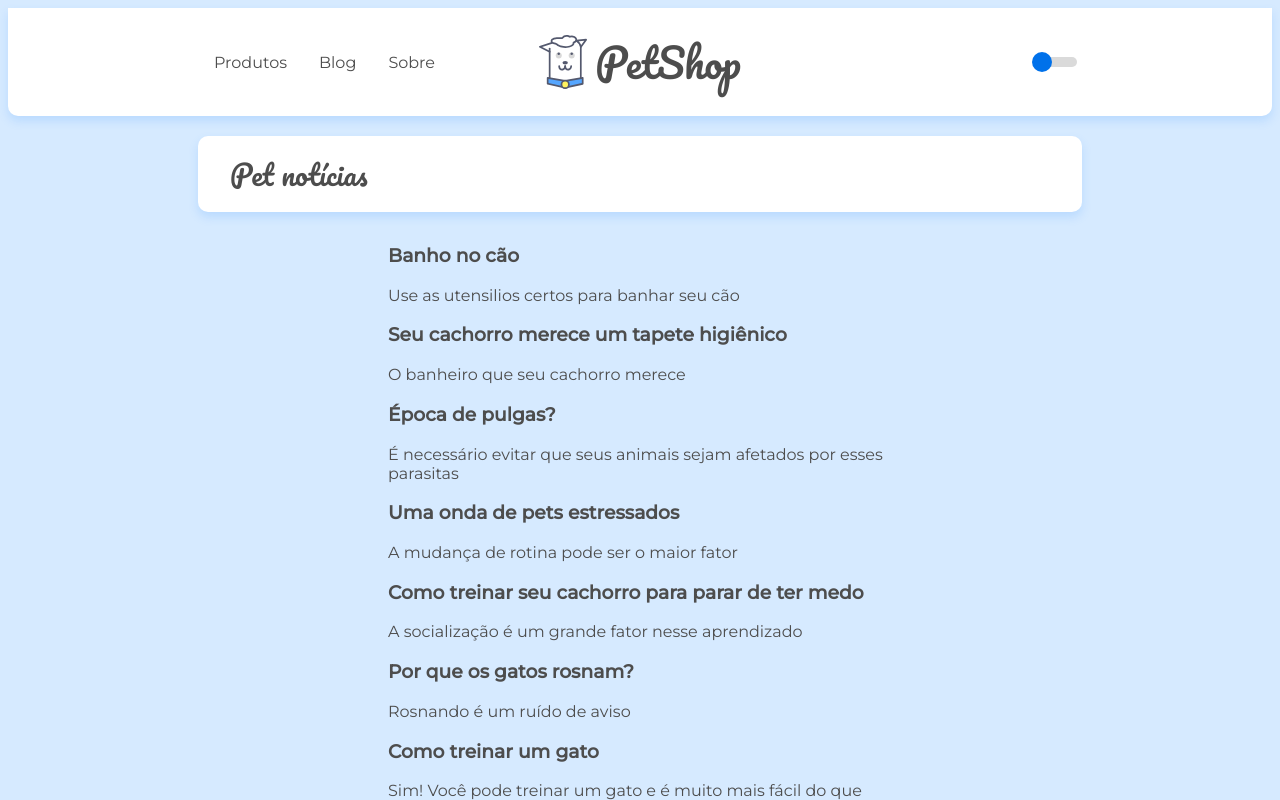
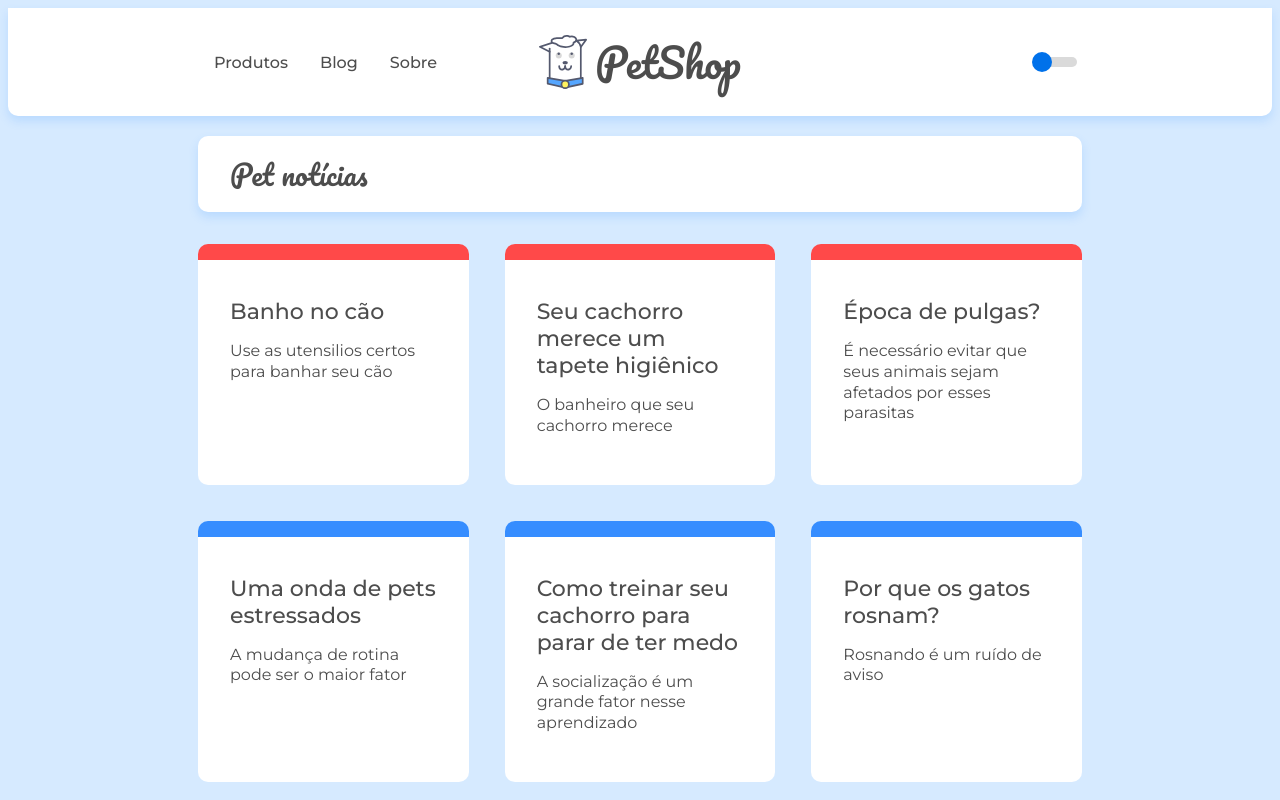
Before and after one commit to devanderson-pires/estudo-react-petshop, a React (Create React App) app: page / in a window 1280 px wide. Shown: the top 800 px of the page. Built offline with nearby package versions, Linux system fonts and the light colour scheme; data requests are answered from the project's data file.

Commit message:
:lipstick: estilizar posts

```diff
--- a/src/components/Header/styles.ts
+++ b/src/components/Header/styles.ts
@@ -118,6 +118,7 @@ export const DesktopMenu = styled.nav`
 
 export const NavLink = styled(Link)`
   display: block;
+  font-weight: 500;
   padding: 1.5rem 0 1.5rem 1.5rem;
   width: 100vw;
 
--- a/src/components/ListaPosts/index.tsx
+++ b/src/components/ListaPosts/index.tsx
@@ -1,6 +1,7 @@
-import React, { useEffect, useState } from 'react';
-import { Link } from 'react-router-dom';
+import React, { useContext, useEffect, useState } from 'react';
+import { ThemeContext } from 'styled-components';
 import { search } from '../../services/api';
+import * as Styled from './styes';
 
 interface PostsProps {
 	id: number;
@@ -13,25 +14,30 @@ interface PostsProps {
 
 const ListaPosts = ({ url }: { url: string }) => {
 	const [posts, setPosts] = useState<PostsProps[]>([]);
+	const theme = useContext(ThemeContext);
 
 	useEffect(() => {
 		search(url, setPosts);
 	}, [url]);
 
 	return (
-		<section className='container'>
+		<Styled.PostSection>
 			{
 				posts.map(post => (
-					<Link to={`posts/${post.id}`} key={post.id}>
+					<Styled.PostLink
+						to={`posts/${post.id}`}
+						style={post.categoria === 'bem-estar' ? { borderColor: theme.colors.postBorderTopColor1 } : { borderColor: theme.colors.postBorderTopColor2 }}
+						key={post.id}
+					>
 						<article>
-							<h3>{post.title}</h3>
+							<Styled.PostTitle>{post.title}</Styled.PostTitle>
 
-							<p>{post.metadescription}</p>
+							<Styled.PostMeta>{post.metadescription}</Styled.PostMeta>
 						</article>
-					</Link>
+					</Styled.PostLink>
 				))
 			}
-		</section>
+		</Styled.PostSection>
 	);
 };
 
--- /dev/null
+++ b/src/components/ListaPosts/styes.ts
@@ -0,0 +1,37 @@
+import { Link } from 'react-router-dom';
+import styled from 'styled-components';
+
+export const PostSection = styled.section`
+  display: grid;
+  grid-gap: 2.25rem;
+
+  @media(min-width: 540px) {
+    grid-template-columns: 1fr 1fr;
+  }
+
+  @media(min-width: 992px) {
+    grid-template-columns: 1fr 1fr 1fr;
+  }
+`;
+
+export const PostLink = styled(Link)`
+  background-color: ${props => props.theme.colors.boxes};
+  border-radius: 10px;
+  border-top: 1rem solid;
+  box-shadow: unset;
+  box-sizing: border-box;
+  display: block;
+  max-width: 25rem;
+  padding: 1rem 2rem 2rem;
+  width: 100%;
+`;
+
+export const PostTitle = styled.h3`
+  font-size: 1.375rem;
+  font-weight: 500;
+  margin-bottom: 1rem;
+`;
+
+export const PostMeta = styled.p`
+  line-height: 1.3rem;
+`;
--- a/src/components/UI/styled.d.ts
+++ b/src/components/UI/styled.d.ts
@@ -11,6 +11,8 @@ declare module 'styled-components' {
       hover: string;
       shadowColor: string;
       textColor: string;
+      postBorderTopColor1: string;
+      postBorderTopColor2: string;
     }
   }
 }
--- a/src/components/UI/theme.ts
+++ b/src/components/UI/theme.ts
@@ -10,7 +10,9 @@ import {
 	lightDetails,
 	lightHoverDetails,
 	lightShadowColor,
-	lightTextColor
+	lightTextColor,
+	postBorderTopColor1,
+	postBorderTopColor2
 } from './variables';
 
 export const light = {
@@ -22,7 +24,9 @@ export const light = {
 		details: lightDetails,
 		hover: lightHoverDetails,
 		shadowColor: lightShadowColor,
-		textColor: lightTextColor
+		textColor: lightTextColor,
+		postBorderTopColor1: postBorderTopColor1,
+		postBorderTopColor2: postBorderTopColor2
 	}
 };
 
@@ -35,6 +39,8 @@ export const dark = {
 		details: darkDetails,
 		hover: darkHoverDetails,
 		shadowColor: darkShadowColor,
-		textColor: darkTextColor
+		textColor: darkTextColor,
+		postBorderTopColor1: postBorderTopColor1,
+		postBorderTopColor2: postBorderTopColor2
 	}
 };
--- a/src/components/UI/variables.ts
+++ b/src/components/UI/variables.ts
@@ -11,3 +11,6 @@ export const darkDetails = '#dadada';
 export const darkHoverDetails = '#0071ea';
 export const darkShadowColor = '#30303d38';
 export const darkTextColor = '#fff';
+
+export const postBorderTopColor1 = '#ff4949';
+export const postBorderTopColor2 = '#368dff';
```
